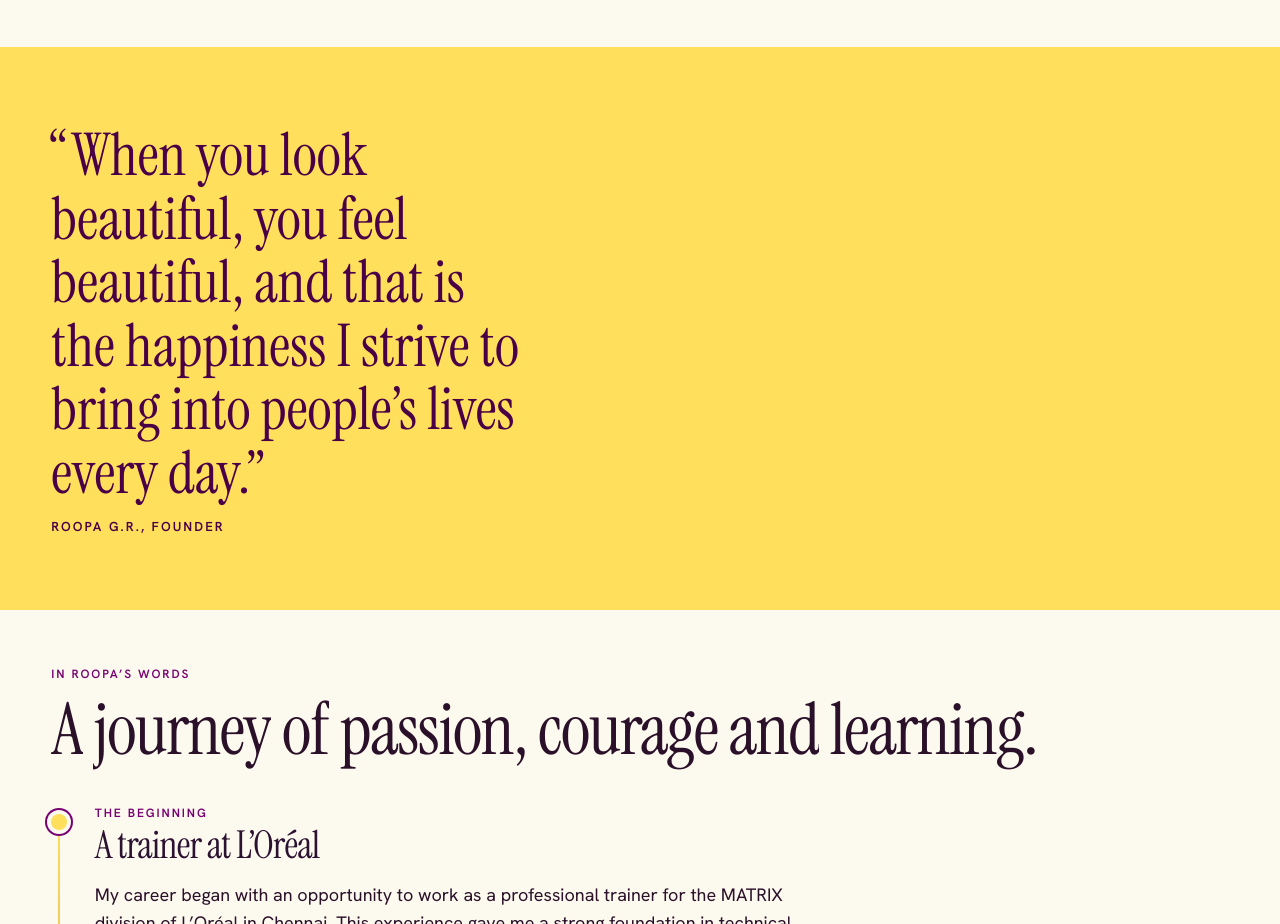
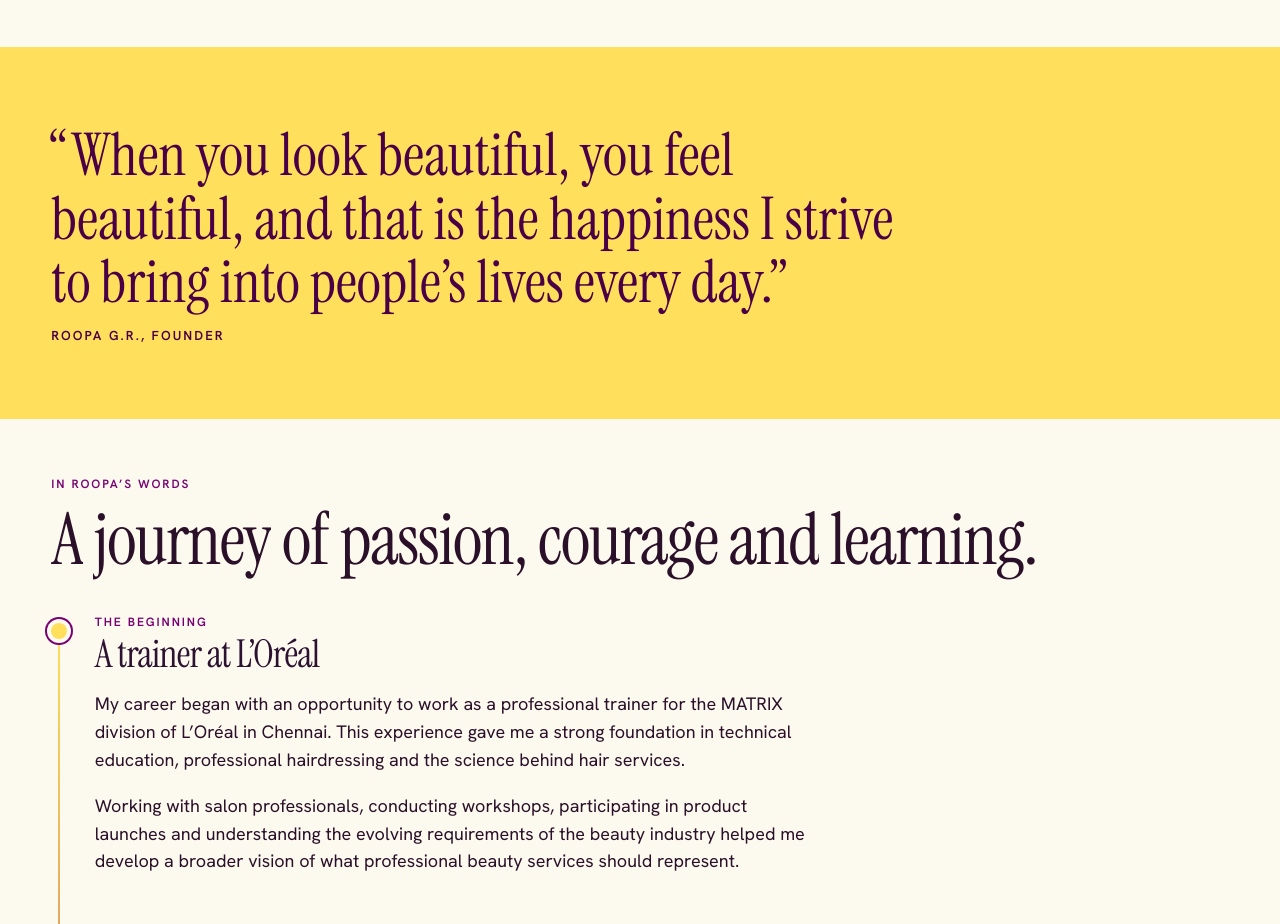
Before and after one commit to udaylal2k/shammy-site, a plain HTML site: page story.html in a window 1280 px wide. Shown: the part 1120-2044 px from the top of the page. Drawn offline with Linux system fonts and the light colour scheme.

Commit message:
Styles: story quote width fix

```diff
--- a/css/site.css
+++ b/css/site.css
@@ -939,3 +939,7 @@ footer.site-foot{padding-top:clamp(44px,5vw,72px)}
 .st-photoband::after{content:"";position:absolute;left:0;right:0;bottom:0;height:90px;background:linear-gradient(transparent,rgba(30,0,32,.62));pointer-events:none}
 .st-photoband p{z-index:1}
 .st-quote blockquote{max-width:26em}
+/* story quote: width must be set on the big text, not the 16px blockquote */
+.st-quote blockquote{max-width:none;margin:0}
+.st-quote p{max-width:19em}
+.st-quote p,.st-big,.academy.ab h2,.st-dream h2{text-wrap:balance}
```
